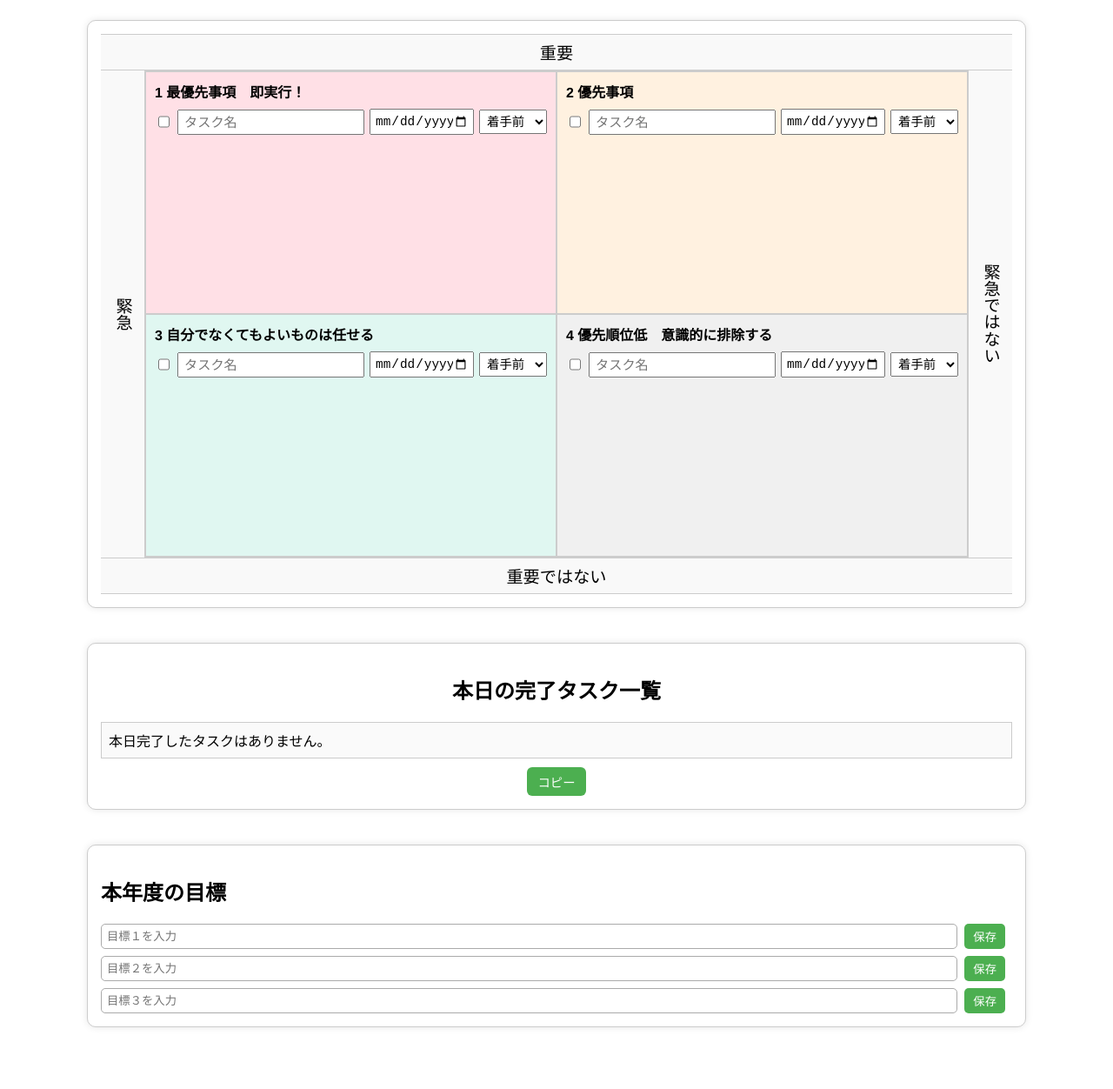
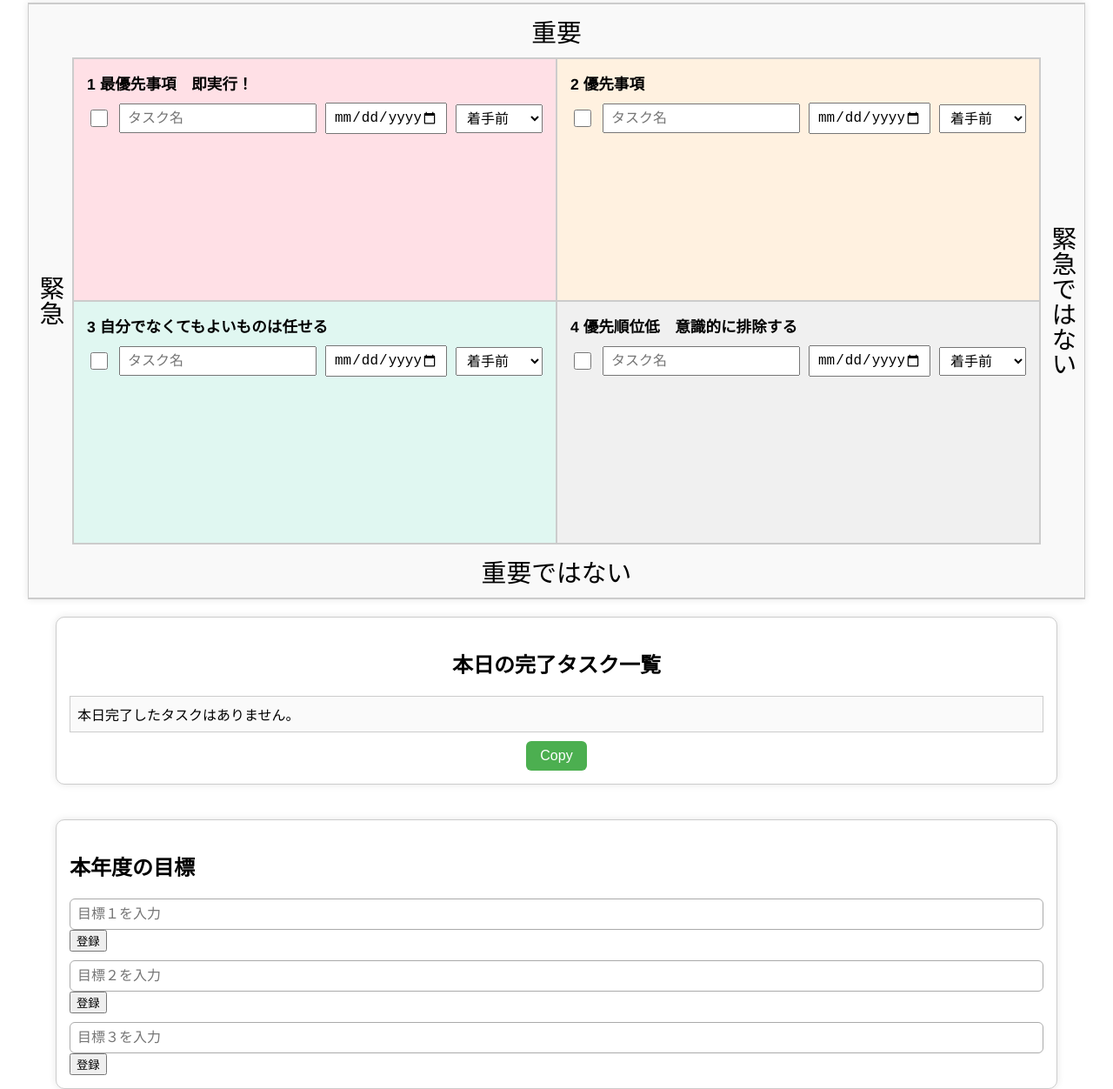
Before and after one commit to Mayu-Ono/mayu_ono_aa.fdn38, a plain HTML site: page index.html in a window 1280 px wide. Shown: the part 73-1325 px from the top of the page at 87% size. Before the commit the page ends 1274 px from the top, so only its background shows below. Drawn offline with Linux system fonts and the light colour scheme.

Commit message:
Add files via upload

```diff
--- a/index.html
+++ b/index.html
@@ -7,15 +7,11 @@
   <link rel="stylesheet" href="styles.css" />
 </head>
 <body>
-
   <h1>時間管理マトリクス</h1>
-
-  <div id="matrix-container" class="section-box">
+  <div id="matrix-container">
     <div class="horizontal-indicator top-indicator">重要</div>
-
     <div id="matrix-main">
       <div class="vertical-indicator left-indicator">緊急</div>
-
       <div id="four-quadrants">
         <div id="q1" class="quadrant">
           <div class="quadrant-title">1 最優先事項　即実行！</div>
@@ -34,37 +30,33 @@
           <div id="task-list-q4" class="task-list"></div>
         </div>
       </div>
-
       <div class="vertical-indicator right-indicator">緊急ではない</div>
     </div>
-
     <div class="horizontal-indicator bottom-indicator">重要ではない</div>
   </div>
-
 
 <div class="completed-section section-box">
   <h2>本日の完了タスク一覧</h2>
   <pre id="completed"></pre>
-    <button id="copyButton">コピー</button>
+  <button id="copyButton">Copy</button>
 </div>
-
 
 <div class="annual-target section-box">
   <h2>本年度の目標</h2>
   <div class="target-inputs">
     <div class="target-row">
       <input type="text" id="target1" placeholder="目標１を入力" />
-        <button onclick="saveTarget(1)">保存</button>
+      <button onclick="saveTarget(1)">登録</button>
       <span id="display-target1" class="target-display"></span>
     </div>
     <div class="target-row">
       <input type="text" id="target2" placeholder="目標２を入力" />
-        <button onclick="saveTarget(2)">保存</button>
+      <button onclick="saveTarget(2)">登録</button>
       <span id="display-target2" class="target-display"></span>
     </div>
     <div class="target-row">
       <input type="text" id="target3" placeholder="目標３を入力" />
-        <button onclick="saveTarget(3)">保存</button>
+      <button onclick="saveTarget(3)">登録</button>
       <span id="display-target3" class="target-display"></span>
     </div>
   </div>
@@ -72,5 +64,7 @@
 
 
   <script src="script.js"></script>
+
+
 </body>
 </html>
--- a/script.js
+++ b/script.js
@@ -1,11 +1,11 @@
 'use strict';
 
-// 今日の日付を yyyy-mm-dd にする
-function todayString() {
+// 今日の日付を yyyy-mm-dd で返す関数
+function todayStr() {
   const d = new Date();
   return d.getFullYear() + "-" +
-    String(d.getMonth() + 1).padStart(2, "0") + "-" +
-    String(d.getDate()).padStart(2, "0");
+         String(d.getMonth() + 1).padStart(2, "0") + "-" +
+         String(d.getDate()).padStart(2, "0");
 }
 
 document.addEventListener("DOMContentLoaded", () => {
@@ -16,12 +16,12 @@ document.addEventListener("DOMContentLoaded", () => {
   const completedBox = document.getElementById("completed");
   const copyBtn = document.getElementById("copyButton");
 
-
-  // 各象限を初期化
+  // 各象限ごとにセットアップ
   quadrantIds.forEach(qid => {
     const area = document.getElementById("task-list-" + qid);
-    const storageKey = "tasks-" + qid;
+    const key = "tasks-" + qid;
 
+    // タスクを保存
     function saveTasks() {
       const arr = [];
       area.querySelectorAll(".task-item").forEach(div => {
@@ -33,9 +33,10 @@ document.addEventListener("DOMContentLoaded", () => {
           doneDate: div.dataset.doneDate || null
         });
       });
-      localStorage.setItem(storageKey, JSON.stringify(arr));
+      localStorage.setItem(key, JSON.stringify(arr));
     }
 
+    // タスク要素を生成
     function makeTask(data) {
       const wrap = document.createElement("div");
       wrap.className = "task-item";
@@ -43,7 +44,7 @@ document.addEventListener("DOMContentLoaded", () => {
       const chk = document.createElement("input");
       chk.type = "checkbox";
       chk.className = "task-checkbox";
-      chk.checked = data && data.checked;
+      chk.checked = data && data.checked ? true : false;
 
       const txt = document.createElement("input");
       txt.type = "text";
@@ -58,25 +59,23 @@ document.addEventListener("DOMContentLoaded", () => {
 
       const sel = document.createElement("select");
       sel.className = "task-status";
-      const statuses = [
-        {v:"not-started", t:"着手前"},
-        {v:"in-progress", t:"着手中"},
-        {v:"completed", t:"完了"},
-        {v:"on-hold", t:"保留"}
-      ];
-      statuses.forEach(s => {
-        const o = document.createElement("option");
-        o.value = s.v;
-        o.textContent = s.t;
-        sel.appendChild(o);
+      ["着手前","着手中","完了","保留"].forEach((label,i) => {
+        const opt = document.createElement("option");
+        const vals = ["not-started","in-progress","completed","on-hold"];
+        opt.value = vals[i];
+        opt.textContent = label;
+        sel.appendChild(opt);
       });
-      sel.value = data && data.status ? data.status : "not-started";
+      sel.value = (data && data.status) ? data.status : "not-started";
 
-      if (data && data.doneDate) wrap.dataset.doneDate = data.doneDate;
+      // 完了済みデータがあれば反映
+      if (data && data.doneDate) {
+        wrap.dataset.doneDate = data.doneDate;
+      }
 
-
-      function styleDone(flag) {
-        if (flag) {
+      // 見た目を完了スタイルにする関数
+      function applyDoneStyle(flg) {
+        if (flg) {
           txt.classList.add("task-completed");
           dl.classList.add("task-completed");
           sel.classList.add("task-completed");
@@ -92,53 +91,63 @@ document.addEventListener("DOMContentLoaded", () => {
         }
       }
 
-      const initiallyDone = chk.checked || sel.value === "completed";
-      styleDone(initiallyDone);
+      // 初期状態反映
+      applyDoneStyle(chk.checked || sel.value === "completed");
 
-      function setDone(f) {
-        if (f) {
-          if (!wrap.dataset.doneDate) wrap.dataset.doneDate = todayString();
+      // 完了状態切替時の処理
+      function setDone(flg) {
+        if (flg) {
+          if (!wrap.dataset.doneDate) {
+            wrap.dataset.doneDate = todayStr();
+          }
         } else {
           delete wrap.dataset.doneDate;
         }
-        styleDone(f);
+        applyDoneStyle(flg);
         saveTasks();
-        ensureEmpty();
+        ensureBlankRow();
         refreshCompleted();
       }
 
+      // イベント類
       chk.addEventListener("change", () => setDone(chk.checked));
-      sel.addEventListener("change", () => setDone(sel.value === "completed"));
+      sel.addEventListener("change", () => {
+        setDone(sel.value === "completed");
+      });
       txt.addEventListener("input", () => {
-        saveTasks(); ensureEmpty(); refreshCompleted();
+        saveTasks();
+        ensureBlankRow();
+        refreshCompleted();
       });
       dl.addEventListener("input", () => {
-        saveTasks(); refreshCompleted();
+        saveTasks();
+        refreshCompleted();
       });
 
       wrap.appendChild(chk);
       wrap.appendChild(txt);
       wrap.appendChild(dl);
       wrap.appendChild(sel);
-
       return wrap;
     }
 
-    function ensureEmpty() {
+    // 空欄行を確保する
+    function ensureBlankRow() {
       const items = area.querySelectorAll(".task-item");
       if (items.length === 0) {
         area.appendChild(makeTask());
         return;
       }
-      const last = items[items.length - 1];
+      const last = items[items.length-1];
       if (last.querySelector(".task-name").value.trim() !== "") {
         area.appendChild(makeTask());
       }
     }
 
+    // 保存データを読み込む
     function loadTasks() {
       area.innerHTML = "";
-      const saved = localStorage.getItem(storageKey);
+      const saved = localStorage.getItem(key);
       if (saved) {
         try {
           JSON.parse(saved).forEach(obj => {
@@ -150,16 +159,16 @@ document.addEventListener("DOMContentLoaded", () => {
       } else {
         area.appendChild(makeTask());
       }
-      ensureEmpty();
+      ensureBlankRow();
     }
 
     loadTasks();
-    quadrants.push({saveTasks,loadTasks,ensureEmpty,area});
+    quadrants.push({saveTasks,loadTasks,ensureBlankRow,area});
   });
 
-
+  // 本日の完了タスクをまとめる
   function refreshCompleted() {
-    const today = todayString();
+    const today = todayStr();
     const list = [];
 
     quadrants.forEach(q => {
@@ -190,16 +199,17 @@ document.addEventListener("DOMContentLoaded", () => {
         alert("コピーする完了タスクはありません");
         return;
       }
-      navigator.clipboard.writeText(t)
-        .then(() => alert("コピーしました"))
-        .catch(() => alert("コピーに失敗しました"));
+      navigator.clipboard.writeText(t).then(() => {
+        alert("コピーしました");
+      }).catch(() => {
+        alert("コピーに失敗しました");
+      });
     });
   }
 
 });
 
-
-// 年度目標の保存
+// 年度目標（入力後にボタンで保存）
 function saveTarget(num) {
   const inp = document.getElementById("target" + num);
   const disp = document.getElementById("display-target" + num);
@@ -211,7 +221,6 @@ function saveTarget(num) {
   }
 }
 
-// 年度目標の復元
 window.addEventListener("DOMContentLoaded", () => {
   for (let i=1; i<=3; i++) {
     const saved = localStorage.getItem("annualTarget" + i);
--- a/styles.css
+++ b/styles.css
@@ -1,54 +1,51 @@
-/* リセット */
+/* 全体リセット */
 * {
   box-sizing: border-box;
 }
-
 html, body {
   margin: 0;
   padding: 0;
+  height: 100%;
+  width: 100%;
   font-family: "Helvetica Neue", Helvetica, Arial, sans-serif;
   display: flex;
   flex-direction: column;
   align-items: center;
 }
 
-
-/* タイトル */
 h1 {
   margin: 20px 0 10px;
   font-size: 2rem;
   text-align: center;
 }
 
-
-/* 共通のボックス */
-.section-box {
-  margin: 20px auto;
-  padding: 15px;
-  width: 90%;
-  max-width: 1200px;
-  background: #fff;
-  border: 1px solid #ccc;
-  border-radius: 10px;
-  box-shadow: 0 0 8px rgba(0,0,0,0.1);
-}
-
-
-/* マトリクス */
 #matrix-container {
   display: flex;
   flex-direction: column;
   align-items: center;
+  width: 100vw;
+  max-width: 95vw;
+  border: 1px solid #ccc;
+  background-color: #fff;
+  box-shadow: 0 0 8px rgba(0,0,0,0.1);
 }
 
 .horizontal-indicator {
-  font-size: 1.2rem;
-  padding: 6px 0;
+  font-size: 1.8rem;
+  padding: 10px 0;
   width: 100%;
   text-align: center;
   background-color: #f9f9f9;
   border-top: 1px solid #ccc;
   border-bottom: 1px solid #ccc;
+}
+
+.top-indicator {
+  border-bottom: none;
+}
+
+.bottom-indicator {
+  border-top: none;
 }
 
 #matrix-main {
@@ -61,13 +58,23 @@ h1 {
 .vertical-indicator {
   writing-mode: vertical-rl;
   text-orientation: mixed;
-  font-size: 1.2rem;
-  padding: 5px;
+  font-size: 1.8rem;
+  padding: 10px 5px;
   background-color: #f9f9f9;
   display: flex;
   align-items: center;
   justify-content: center;
+  user-select: none;
   width: 50px;
+  box-sizing: border-box;
+}
+
+.left-indicator {
+  border-right: none;
+}
+
+.right-indicator {
+  border-left: none;
 }
 
 #four-quadrants {
@@ -80,11 +87,13 @@ h1 {
 .quadrant {
   width: 50%;
   height: 50%;
-  padding: 10px;
+  padding: 15px;
   overflow-y: auto;
   display: flex;
   flex-direction: column;
+  background-color: white;
   border: 1px solid #ccc;
+  box-sizing: border-box;
 }
 
 #q1 { background-color: #ffe0e6; }
@@ -94,50 +103,65 @@ h1 {
 
 .quadrant-title {
   font-weight: bold;
-  margin-bottom: 8px;
-  font-size: 1rem;
+  margin-bottom: 10px;
+  font-size: 1.1rem;
+  flex-shrink: 0;
 }
 
+.task-list {
+  flex: 1;
+  overflow-y: auto;
+}
 
-/* タスク */
 .task-item {
   display: flex;
   align-items: center;
-  gap: 6px;
-  margin-bottom: 6px;
+  gap: 10px;
+  margin-bottom: 8px;
 }
 
 .task-checkbox {
-  width: 18px;
-  height: 18px;
+  flex: 0 0 20px;
+  width: 20px;
+  height: 20px;
+  cursor: pointer;
 }
 
 .task-name {
   flex: 1;
-  padding: 4px 6px;
-  font-size: 0.95rem;
+  padding: 6px 8px;
+  font-size: 1rem;
 }
 
 .task-deadline {
-  width: 120px;
-  padding: 4px;
-  font-size: 0.9rem;
+  width: 140px;
+  padding: 6px 8px;
+  font-size: 1rem;
 }
 
 .task-status {
-  width: 110px;
-  padding: 4px;
-  font-size: 0.9rem;
+  width: 120px;
+  padding: 6px 8px;
+  font-size: 1rem;
 }
 
 .task-completed {
-  background-color: #dcdcdc;
+  background-color: #d3d3d3;
   color: #555;
   text-decoration: line-through;
 }
 
+.section-box {
+  margin: 20px auto;
+  padding: 15px;
+  width: 90%;
+  max-width: 1200px;
+  background: #fff;
+  border: 1px solid #ccc;
+  border-radius: 10px;
+  box-shadow: 0 0 8px rgba(0,0,0,0.1);
+}
 
-/* 完了タスク */
 .completed-section {
   text-align: center;
 }
@@ -156,8 +180,8 @@ h1 {
 }
 
 #copyButton {
-  padding: 6px 12px;
-  font-size: 0.9rem;
+  padding: 8px 16px;
+  font-size: 1rem;
   cursor: pointer;
   border: none;
   border-radius: 6px;
@@ -165,45 +189,22 @@ h1 {
   color: #fff;
 }
 
-#copyButton:hover {
-  background: #45a049;
-}
-
-
-/* 年度目標 */
 .annual-target .target-inputs {
   display: flex;
   flex-direction: column;
-  gap: 8px;
-}
-
-.annual-target .target-row {
-  display: flex;
-  align-items: center;
-  gap: 8px;
+  gap: 10px;
 }
 
 .annual-target .target-row input {
-  flex: 1;
-  padding: 6px;
+  width: 100%;
+  padding: 8px;
   border: 1px solid #aaa;
-  border-radius: 5px;
-}
-
-.annual-target .target-row button {
-  padding: 5px 10px;
-  border: none;
-  border-radius: 5px;
-  background: #4caf50;
-  color: white;
-  cursor: pointer;
-}
-
-.annual-target .target-row button:hover {
-  background: #45a049;
+  border-radius: 6px;
+  font-size: 1rem;
 }
 
 .target-display {
   font-weight: bold;
+  margin-left: 10px;
   color: #333;
 }
```
Lines whose indentation alone changed are shown as unchanged.
